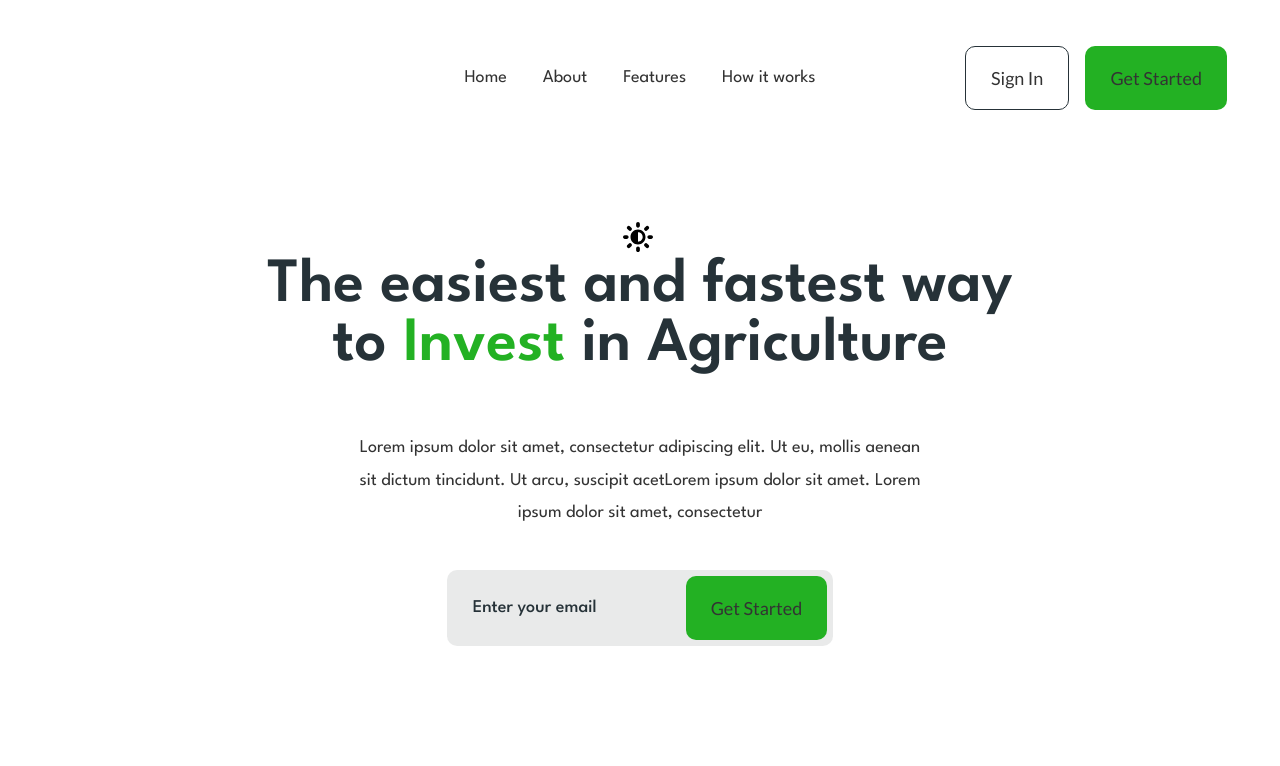
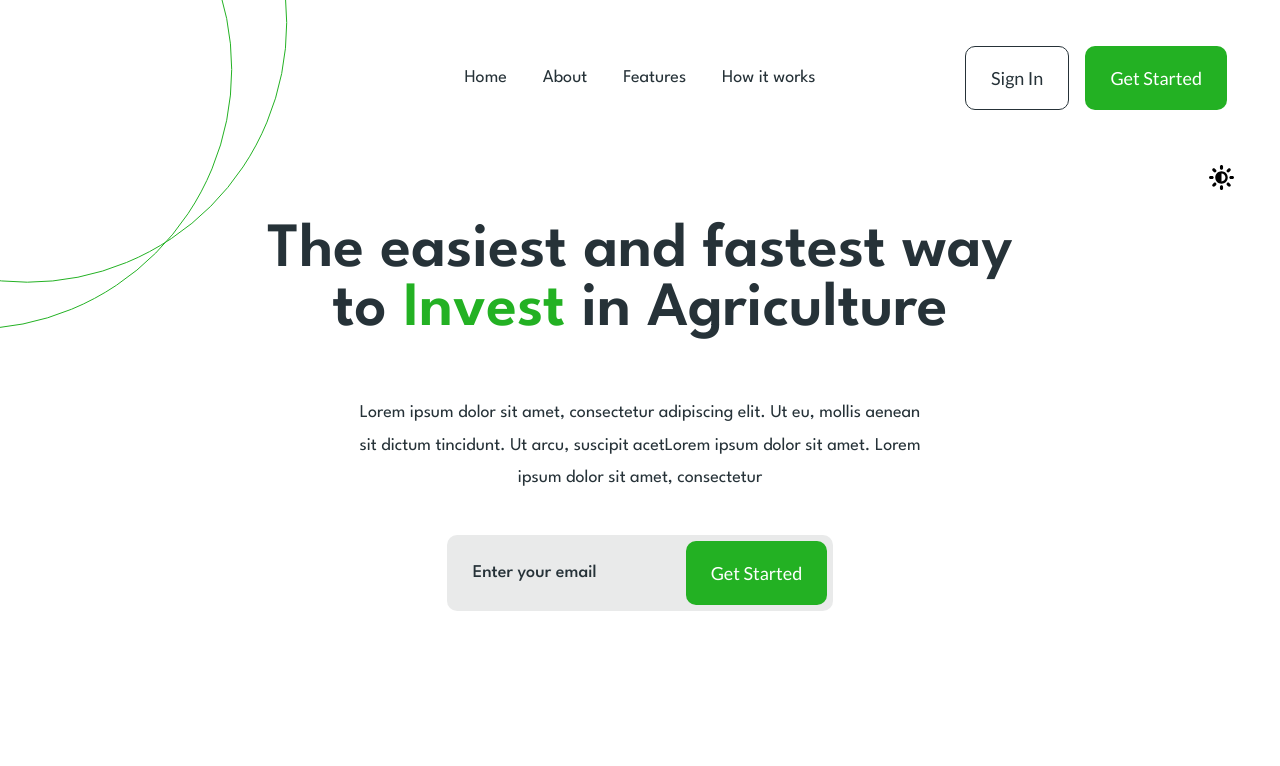
Before and after one commit to Rostyslav-Baryshok/FarmVest, a website built with webpack: page src/index.html in a window 1280 px wide. Shown: the top 766 px of the page. Built offline with nearby package versions, Linux system fonts and the light colour scheme; files whose address does not match are found by name.

Commit message:
Update theme

```diff
--- a/src/index.html
+++ b/src/index.html
@@ -42,7 +42,7 @@
 								class="icons-main-block__circle icons-main-block__circle_2"></div>
 							<div data-prlx-mouse data-prlx-cx="15" data-prlx-cy="15"
 								class="icons-main-block__item icons-main-block__item_1">
-								<img class="img-svg" src="@img/main-block/icons/01.svg" alt="dollar">
+								<img src="@img/main-block/icons/01.svg" alt="dollar">
 							</div>
 							<div data-prlx-mouse data-prlx-cx="15" data-prlx-cy="15" data-prlx-dxr data-prlx-dxy
 								class="icons-main-block__item icons-main-block__item_2">
--- a/src/scss/base.scss
+++ b/src/scss/base.scss
@@ -131,13 +131,27 @@
 }
 // Тема
 .page__theme {
-  width: 30px;
-  height: 30px;
+  width: 25px;
+  height: 25px;
   flex: 0 0 30px;
   cursor: pointer;
+  @media (max-width: $mobile) {
+    width: 20px;
+    height: 20px;
+  }
 }
 .page__action {
-  position: relative;
+  position: absolute;
+  top: 165px;
+  right: 27px;
+  z-index: 2;
+  @media (max-width: $mobile) {
+    top: 110px;
+    right: 2px;
+  }
+  @media (max-width: $mobileSmall) {
+    top: 95px;
+  }
 }
 .page__reset {
   opacity: 0;
@@ -154,11 +168,11 @@ html.dark body {
 }
 html.light body {
   background-color: #fff;
-  color: #333; // 263238
+  color: #263238;
 }
 
 html.light ._header-scroll {
-  background-color: rgb(242 248 242 / 95%);
+  background-color: rgb(231 255 231 / 95%);
 }
 
 html.light .button_border {
@@ -170,6 +184,7 @@ html.light .button_border {
 
 html.light .title {
   color: rgba(38, 50, 56, 1);
+  z-index: 1;
 }
 
 html.light .form {
@@ -182,11 +197,65 @@ html.light .image-block {
   background: rgba(0, 128, 0, 0.05);
 }
 html.light .image-block__circle::before {
-  border: 1px solid #008000;
+  border: 1px solid #23b123;
+}
+html.light .button {
+  color: #fff;
+}
+html.light .button_border {
+  color: #263238;
+  &:hover {
+    color: #23b123;
+  }
+}
+
+html.light .footer,
+html.light .download__body,
+html.light .item-reviews__body,
+html.light .spollers-pathway__item {
+  background: rgba(0, 128, 0, 0.05);
+}
+
+html.light .icons-main-block__circle::before {
+  border: 1px solid #23b123;
+}
+
+html.light .steps-why__item::before {
+  background: rgba(0, 128, 0, 0.05);
+  color: #23b123;
+}
+
+html.light .download__circle::before {
+  border: 1px solid #23b123;
+}
+
+html.light .social__item {
+  background-color: #c6ffc6;
+  &:hover {
+    background-color: transparent;
+  }
+}
+html.light .footer__main {
+  border-bottom: 1px solid rgba(38, 50, 56, 0.31);
+}
+html.light .icon-menu::before,
+html.light .icon-menu::after,
+html.light .icon-menu span {
+  background-color: #263238;
+}
+html.light .menu__body::before {
+  background-color: rgb(231 255 231);
+}
+
+html.light .menu__body {
+  @media (max-width: $mobile) {
+    background: rgb(195 255 195);
+  }
+  // background: rgb(195 255 195);
 }
 //   html.light
 //   html.light
-//   html.light`
+//   html.light
 .page__theme {
   background: url("../img/theme-icon/sun.svg") 0 0 / 100% no-repeat;
 }
--- a/src/scss/base/mixins.scss
+++ b/src/scss/base/mixins.scss
@@ -24,6 +24,7 @@
   $result: math.div($px, $current) + em;
   @return $result;
 }
+//Адаптивное свойство
 
 //Currency
 @mixin currency($sym) {
@@ -44,9 +45,9 @@
   $property,
   $startSize,
   $minSize,
-  $keepSize: 0,
   $widthFrom: $containerWidth,
-  $widthTo: $minWidth
+  $widthTo: $minWidth,
+  $keepSize: 0
 ) {
   @if ($startSize==0) {
     $startSize: 0.000001;
@@ -88,15 +89,6 @@
       ")"};
   }
 
-  // Устанавливаем значения по умолчанию
-  @if $keepSize != 1 and $keepSize != 3 {
-    @media (min-width: $widthFromMedia) {
-      #{$property}: rem($startSize);
-    }
-  }
-
-  // Адаптируем размер в промежутке между указанными ширинами вьюпорта
-  @media (min-width: $mobileSmall) and (max-width: $widthFromMedia) {
   // Если поддерживается clamp();
   @supports (#{$property}: $propertyValue) {
     #{$property}: $propertyValue;
@@ -110,10 +102,24 @@
         ) - math.div($widthTo, 16)}
     );
   }
+
+  // Устанавливаем значения по умолчанию
+  @if $widthFrom !=
+    $containerWidth and
+    $widthFrom !=
+    $maxWidth and
+    $keepSize !=
+    1 and
+    $keepSize !=
+    2
+  {
+    @media (min-width: $widthFromMedia) {
+      #{$property}: inherit;
     }
-  @if $keepSize != 1 and $keepSize != 2 {
+  }
+  @if $widthTo != $minWidth and $keepSize != 1 and $keepSize != 3 {
     @media (max-width: $widthToMedia) {
-      #{$property}: rem($minSize);
+      #{$property}: inherit;
     }
   }
 }
--- a/src/scss/common.scss
+++ b/src/scss/common.scss
@@ -85,7 +85,7 @@
   // .image-block__item
   &__item {
     position: relative;
-    z-index: 2;
+    z-index: 1;
     flex: 1 1 100%;
     text-align: center;
     img {
--- a/src/scss/header.scss
+++ b/src/scss/header.scss
@@ -4,7 +4,7 @@
   top: 0;
   left: 0;
   width: 100%;
-  z-index: 50;
+  z-index: 49;
   transition: all 0.3s ease 0s;
   @include adaptiveValue("padding-top", 60, 10);
   @include adaptiveValue("padding-bottom", 60, 10);
@@ -67,6 +67,7 @@
       overflow: auto;
       background-color: #1b2327;
       gap: rem(30);
+      z-index: 3;
       @include adaptiveValue("padding-top", 160, 120, 768, 320, 2);
       padding-left: rem(15);
       padding-right: rem(15);
```
Also changed, not shown: src/html/_header.htm (+0 -1 lines). Lines whose indentation alone changed are shown as unchanged.
